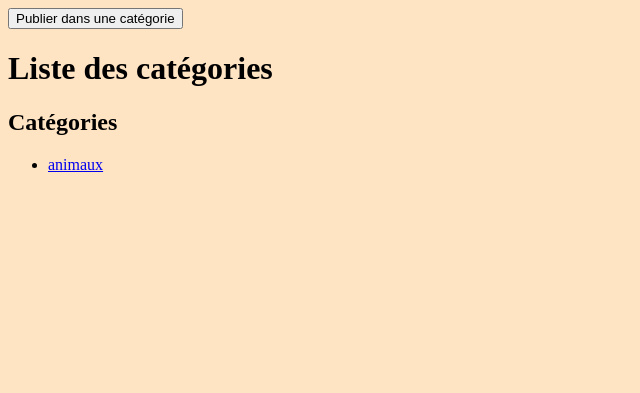
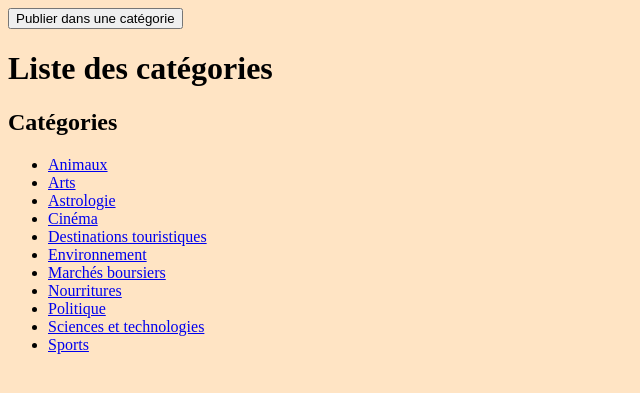
Before and after one commit to LaurieValcLach/GLO_2005, a Flask app: template ReseauPartage/views/templates/pages/home.html in a window 1280 px wide. Shown: the top 393 px of the page, without its empty margins (0-640 px from the left). Run offline with Flask 2, Linux system fonts and the light colour scheme; the template is opened without the code that fills it, so the values that code supplies are empty.

Commit message:
update home

```diff
--- a/ReseauPartage/views/templates/pages/home.html
+++ b/ReseauPartage/views/templates/pages/home.html
@@ -19,9 +19,17 @@
     </h2>
 <p class="left">
     <ul>
-        <li> <a href="categorie.html"> animaux</a> </li>
-
-
+        <li> <a href="categorie.html"> Animaux</a> </li>
+        <li> <a href="categorie.html"> Arts</a> </li>
+        <li> <a href="categorie.html"> Astrologie</a> </li>
+        <li> <a href="categorie.html"> Cinéma</a> </li>
+        <li> <a href="categorie.html"> Destinations touristiques</a> </li>
+        <li> <a href="categorie.html"> Environnement</a> </li>
+        <li> <a href="categorie.html"> Marchés boursiers</a> </li>
+        <li> <a href="categorie.html"> Nourritures</a> </li>
+        <li> <a href="categorie.html"> Politique</a> </li>
+        <li> <a href="categorie.html"> Sciences et technologies</a> </li>
+        <li> <a href="categorie.html"> Sports</a> </li>
     </ul>
 
 
```
